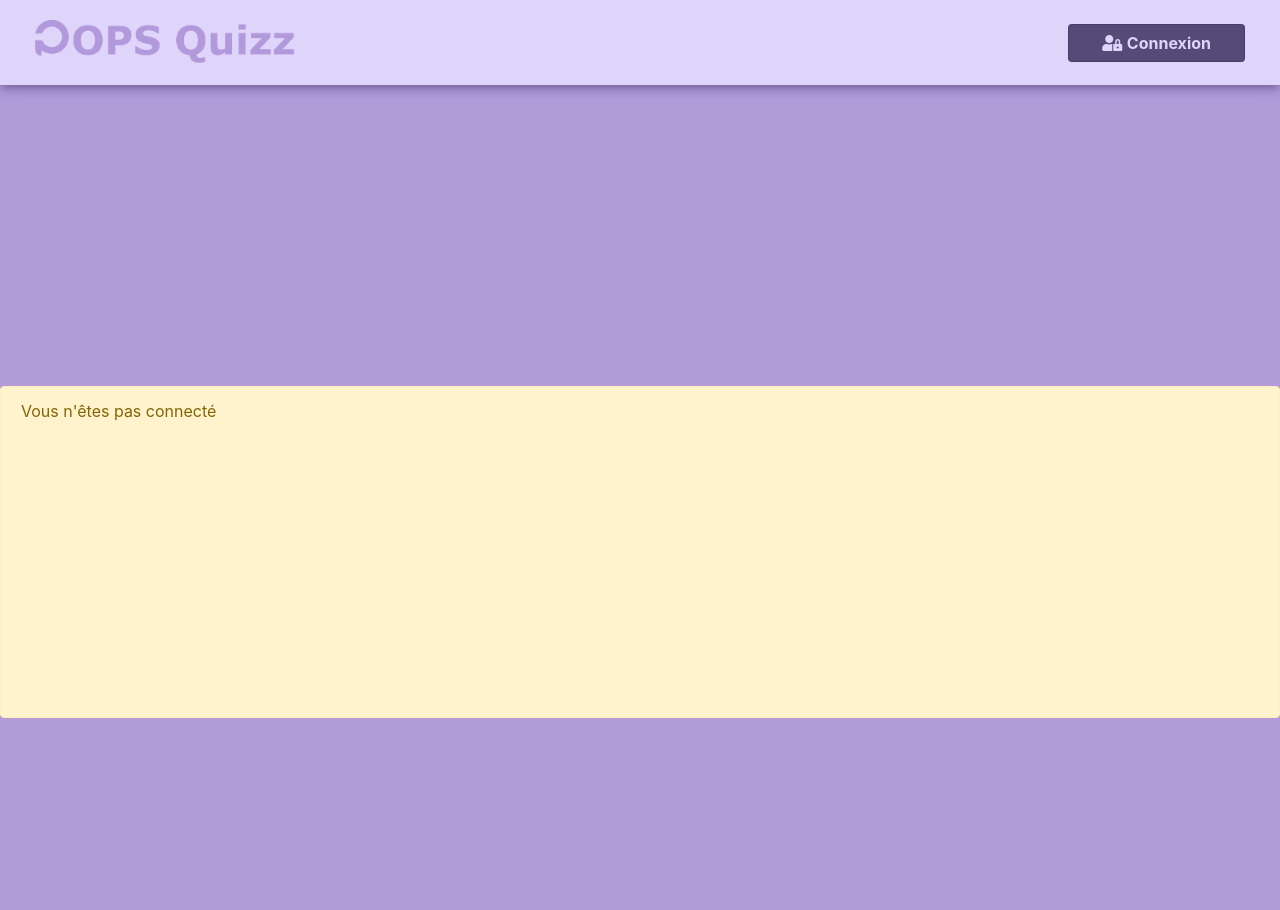
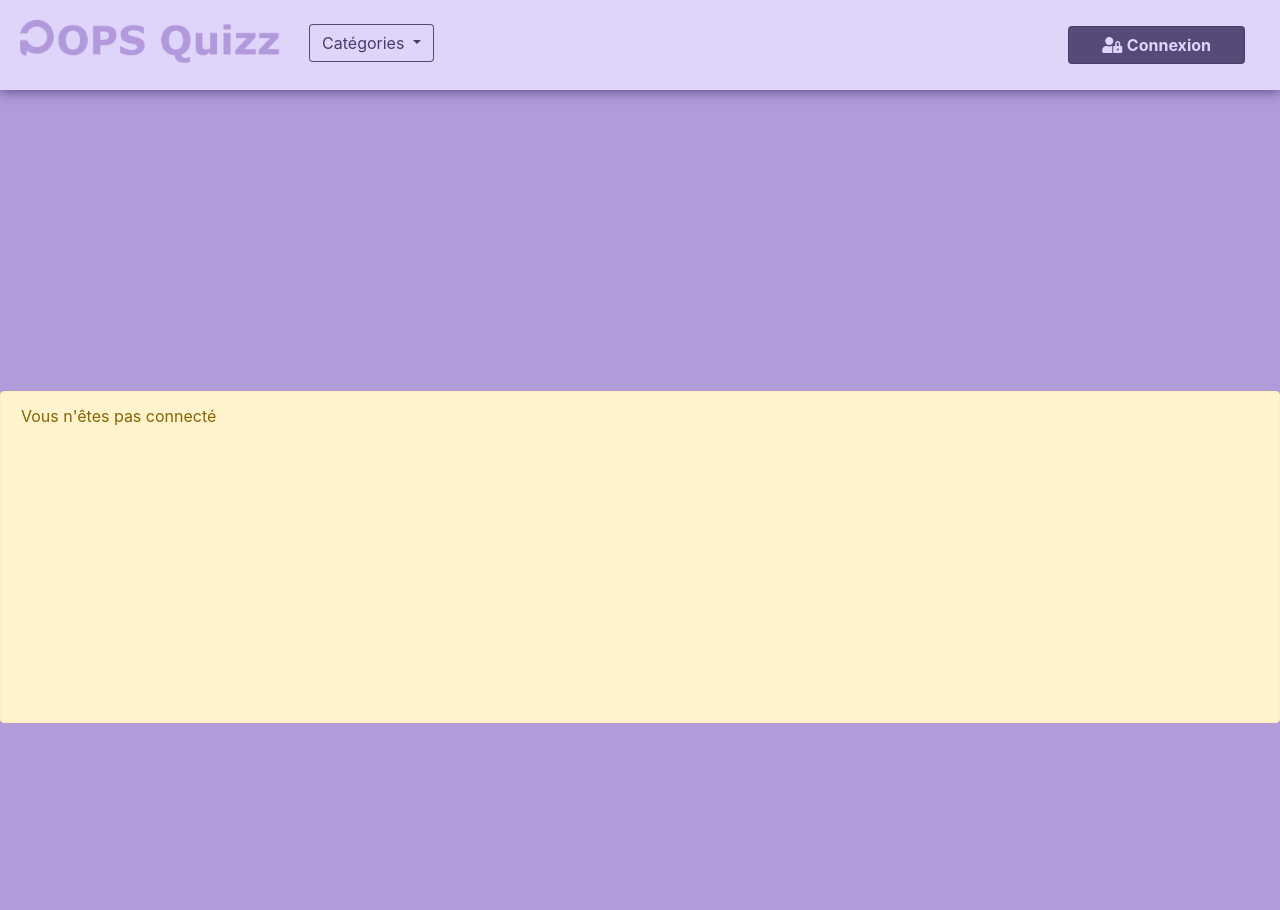
Before and after one commit to NikoB9/Pops_Quizz, a Django app: page / in a window 1280 px wide. Run offline with Django 3.2, Linux system fonts and the light colour scheme; some libraries are stand-ins or nearby versions.

Commit message:
Affichage des Quizz par catégorie

```diff
--- a/Quizz/requests/request_form.py
+++ b/Quizz/requests/request_form.py
@@ -8,6 +8,12 @@ def getAllForms():
 def getFormById(id):
     return Form.objects.get(id=id)
 
+def nbQuizzByCat(cat):
+    return len(Form.objects.filter(categories=cat))
+
+def getQuizzByCat(cat):
+    return Form.objects.filter(categories=cat)
+
 def addQuizzForm(name, author, description):
     f = Form()
     f.name = name
--- a/Quizz/urls.py
+++ b/Quizz/urls.py
@@ -17,6 +17,9 @@ urlpatterns = [
     path('game/<int:id_form>/', views.openform, name='openform'),
     path('create-game-<int:id_form>/', views.create_game, name='create-game'),
     path('correction/<int:player_id>/', views.correction, name='correction'),
+    path('show_cat_<int:cat_id>/', views.quizz_by_cat, name='show_cat'),
+
+
 
     #DASHBOARD
     path('dashboard/user', views.user_profil, name="dashboard_profile"),
@@ -27,6 +30,7 @@ urlpatterns = [
     re_path(r'user_connection$', views.connectUser),
     re_path(r'disconnect_user$', views.disconnect),
     re_path(r'save_user_answers$', views.saveUserAnswers),
+    re_path(r'categories_menu$', views.menuCategories),
 
 
     re_path(r'^static/(?P<path>.*)$', serve,{'document_root':settings.STATIC_ROOT}),
--- a/Quizz/views.py
+++ b/Quizz/views.py
@@ -18,6 +18,7 @@ from Quizz.requests.request_game import *
 from Quizz.requests.request_possible_answer import *
 from Quizz.requests.request_answer_type import *
 from Quizz.requests.request_player import *
+from Quizz.requests.request_categories import *
 
 # regex
 import re
@@ -35,9 +36,17 @@ import datetime
 
 
 def index(request):
+
     allforms = getAllForms()
+
     return render(request, "home/index.html", {'allforms': allforms})
 
+
+def quizz_by_cat(request, cat_id):
+    cat = get_category_by_id(cat_id)
+    allforms = getQuizzByCat(cat)
+
+    return render(request, "home/quizz_by_cat.html", {'allforms': allforms, 'cat': cat})
 
 def openform(request, id_form):
     game_name = request.POST.get('game_name', None)
@@ -299,3 +308,13 @@ def correction(request, player_id):
     questions = getUserAnswersByQuestions(getQuestionsByForm(game.form), player)
 
     return render(request, 'home/correction.html', {'game': game, 'player': player, 'questions':questions})
+
+
+def menuCategories(request):
+    cats = []
+    categories = get_categories()
+    for c in categories:
+        cats.append({'id':c.id,'label':c.label,'nbQuizz':nbQuizzByCat(c)})
+
+    data = {'cats':cats}
+    return JsonResponse(data)
--- a/static/static_local/js/connectuser.js
+++ b/static/static_local/js/connectuser.js
@@ -152,3 +152,31 @@ $(document).on("click", '#disconnect', function(){
 $(document).on("click", '#dashboard', function(){
 window.location.pathname = $('#dashboard-url').val();
 });
+
+
+$(document).ready(function () {
+    /*Entrer le token csrf dans le header si la route est sécurisé*/
+  var csrftoken = jQuery("[name=csrfmiddlewaretoken]").val();
+  /*console.log("csrf token : "+csrftoken);*/
+  $.ajaxSetup({
+      beforeSend: function(xhr, settings) {
+          if (!csrfSafeMethod(settings.type) && !this.crossDomain) {
+              xhr.setRequestHeader("X-CSRFToken", csrftoken);
+          }
+      }
+  });
+  $.ajax({
+  	type: 'POST',
+    url: './categories_menu',
+    dataType: 'json',
+    success: function (data) {
+      menuCat = $('#catMenu');
+      menuCat.empty();
+      for (c of data.cats) {
+          menuCat.append('<a class="dropdown-item" href="/show_cat_'+c.id+'">'+c.label+'<span class="nbQuizzSpan">'+c.nbQuizz+'</span></a>');
+        }
+    }
+  });
+});
+
+$('.dropdown-toggle').dropdown();
--- a/templates/base.html
+++ b/templates/base.html
@@ -10,16 +10,59 @@
 	    <link rel="shortcut icon" type="image/png" href="{% block icon2 %}{% static "img/quiz-ico.png" %}{% endblock %}" />
 	    {% block bts_css %}
 	    <link rel="stylesheet" type="text/css" href="{% static "css/bootstrap.css" %}">
-	    <link rel="stylesheet" type="text/css" href="{% static "css/bootstrap.min.css" %}">
 	    <link rel="stylesheet" type="text/css" href="{% static "css/bootstrap-grid.css" %}">
-	    <link rel="stylesheet" type="text/css" href="{% static "css/bootstrap-grid.min.css" %}">
 	    <link rel="stylesheet" type="text/css" href="{% static "css/bootstrap-reboot.css" %}">
-	    <link rel="stylesheet" type="text/css" href="{% static "css/bootstrap-reboot.min.css" %}">
 	    <link rel="stylesheet" type="text/css" href="{% static "css/fontAwesome5.css" %}">
 	    <link rel="stylesheet" type="text/css" href="{% static "css/styles.css"%}">
 	    {% endblock %}
 	</head>
 	<body >
+
+    <style>
+        #dropdownMenuButton{
+            background: rgb(223,213,250);
+            color: rgb(72,59,107);
+        }
+        .colperso{
+            display: flex;
+            flex-direction: column;
+            justify-content: center;
+            margin-right: 25px;
+        }
+        @media (max-width: 750px) {
+          .row_perso{
+                display: flex;
+                flex-direction: row;
+                justify-content: center;
+            }
+        }
+        @media (min-width: 750px) {
+          .row_perso{
+                display: flex;
+                flex-direction: row;
+                justify-content: flex-start;
+            }
+        }
+
+        .dropdown-menu{
+            background: rgb(223,213,250);
+        }
+        /*
+        ATTENTION TRES UTILE AVEC UN TRAITEMENT JS POUR LE MeNu
+        */
+        .dropdown-item{
+            margin-right: 50px;
+        }
+        .nbQuizzSpan {
+            background: rgba(72, 59, 107, 0.9);
+            border-radius: 10px;
+            color: white;
+            position: absolute;
+            right: 5px;
+            padding-right: 5px;
+            padding-left: 5px;
+        }
+    </style>
 		<!-- Modal -->
 		<div class="modal fade" id="connectuserModal" tabindex="-1" role="dialog" aria-labelledby="connectuserModal" aria-hidden="true">
 		  <div class="modal-dialog modal-dialog-centered" role="document">
@@ -78,7 +121,23 @@
 
 	    	<!-- HEADER Présent sur toute les pages-->
 	    	<div class="row head_style">
-				<div class="col-md-10"><a href="{% url 'Quizz:home' %}"><img src="{% static "img/logo.png" %}" height="45rem" /></a></div>
+				<div class="col-md-10" style="padding-bottom: 5px">
+                    <div class="row row_perso">
+                        <div class="colperso">
+                            <a href="{% url 'Quizz:home' %}"><img src="{% static "img/logo.png" %}" height="45rem" /></a>
+                        </div>
+                        <div class="colperso">
+                             <div class="dropdown">
+                              <button class="btn btn-outline-light connectBtn dropdown-toggle" type="button" id="dropdownMenuButton" data-toggle="dropdown" aria-haspopup="true" aria-expanded="false">
+                                Catégories
+                              </button>
+                              <div class="dropdown-menu" id="catMenu" aria-labelledby="dropdownMenuButton">
+
+                              </div>
+                            </div>
+                        </div>
+                    </div>
+                </div>
 				{% if request.session.login is None %}
 				<div class="col-md-2 colmenu"><button type="button" class="btn btn-outline-info connectBtn" id="connectBtn"><i class="fas fa-user-lock"></i>&nbsp;<b>Connexion</b></button></div>
 				{% else %}
@@ -117,9 +176,7 @@
 				<script type="text/javascript" src="{% static "js/popper.min.js"%}"></script>
 				<script type="text/javascript" src="{% static "js/jquery-ui.js"%}"></script>
 				<script type="text/javascript" src="{% static "js/bootstrap.bundle.js"%}"></script>
-				<script type="text/javascript" src="{% static "js/bootstrap.bundle.min.js"%}"></script>
 				<script type="text/javascript" src="{% static "js/bootstrap.js"%}"></script>
-				<script type="text/javascript" src="{% static "js/bootstrap.min.js"%}"></script>
 				<script type="text/javascript" src="{% static "js/connectuser.js"%}"></script>
                 {% endblock %}
 				{% block js_per_page %}
```
Also changed, not shown: Quizz/requests/request_categories.py (added, +11 -0 lines), templates/home/quizz_by_cat.html (added, +37 -0 lines).
